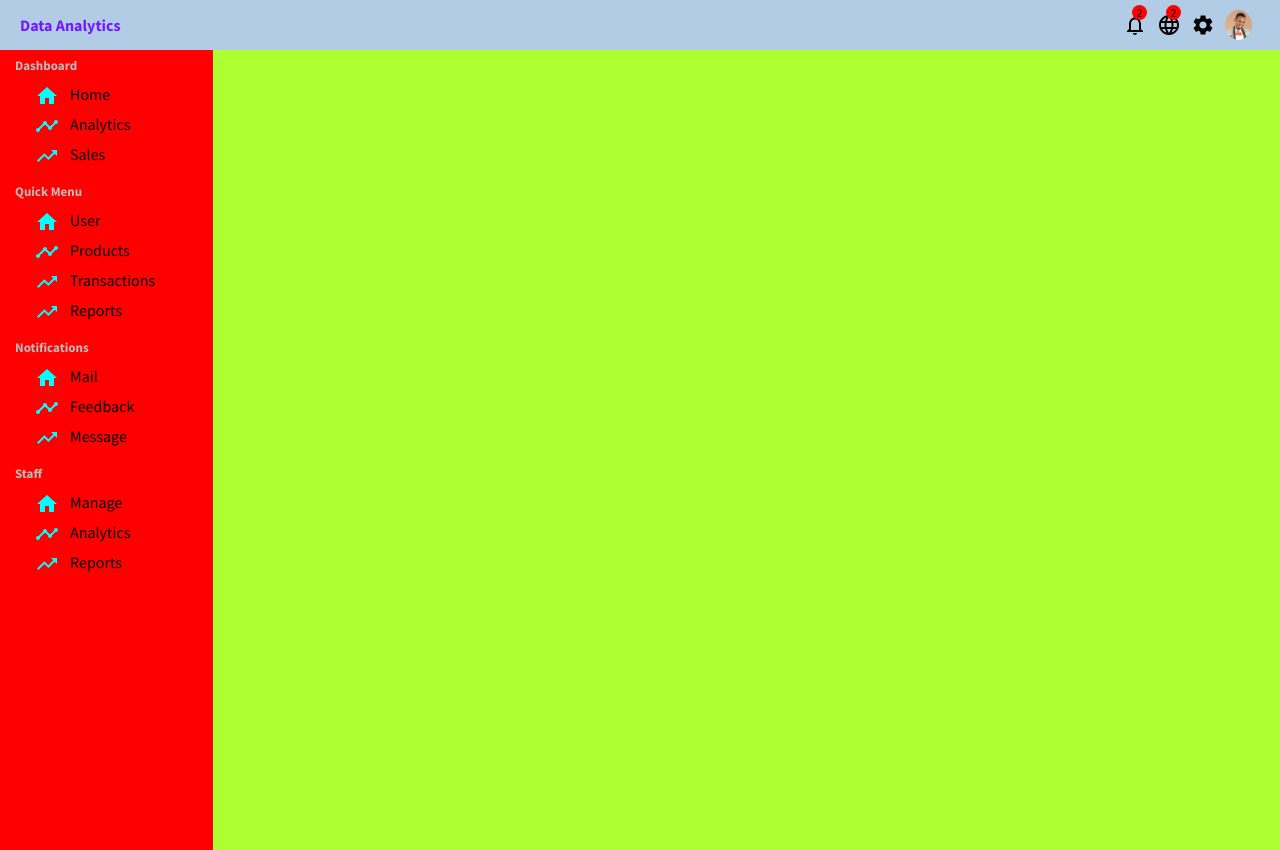
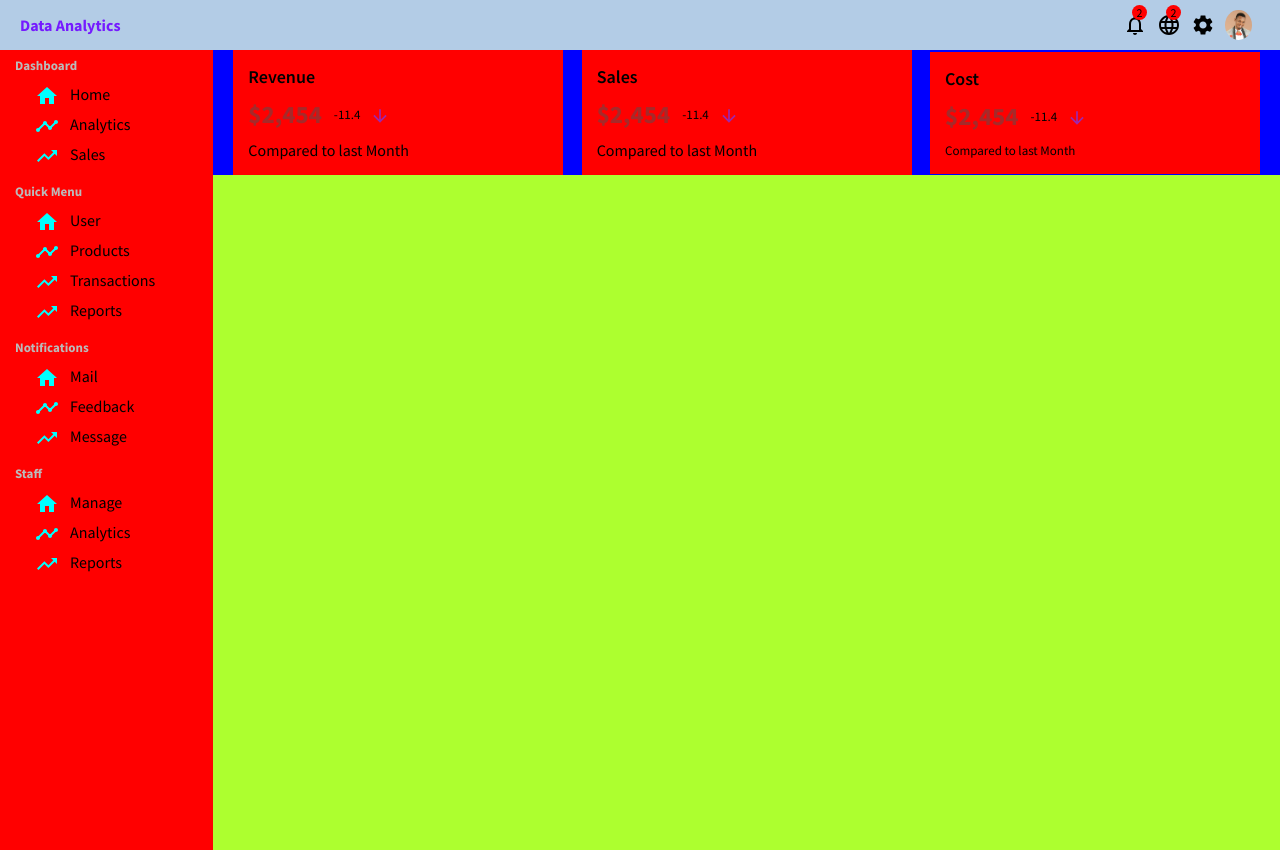
Before and after one commit to amiokuefe1/dasboard, a React (Create React App) app: page / in a window 1280 px wide. Built offline with nearby package versions, Linux system fonts and the light colour scheme.

Commit message:
I have added the first row on the homedashboard, next I will put that row as a separate react component

```diff
--- a/src/App.js
+++ b/src/App.js
@@ -16,7 +16,7 @@ function App() {
         <MainSideBar />
 
         <div className="right">
-          {/* <HomeDashBoard /> */}
+          <HomeDashBoard />
 
         </div>
 
--- a/src/components/homeDashBoard/HomeDashBoard.jsx
+++ b/src/components/homeDashBoard/HomeDashBoard.jsx
@@ -1,10 +1,62 @@
 import React from 'react'
 import "./homeDashBoard.css"
+import {ArrowDownward} from '@mui/icons-material';
 
 function HomeDashBoard() {
   return (
     <div className='homeDashBoardContainer'>
-        homeDashBoard
+
+        <div className='revenueSalesContainer'>
+          <div className='revenueSalesContainerItem'>
+            Revenue
+            <p> <b>$2,454 </b>
+              <span className='indexValue'>-11.4</span>
+              <span className='arrow'>
+                <ArrowDownward
+                    color="secondary"
+                    fontSize='small'/>
+              </span> <br/>
+              {/* <span className='footerNote'>Compared to last Month</span> */}
+
+            </p>
+            Compared to last Month
+
+           </div>{/*End of revenueSalesContainerItem */}
+
+           <div className='revenueSalesContainerItem'>
+            Sales
+            <p> <b>$2,454 </b>
+              <span className='indexValue'>-11.4</span>
+              <span className='arrow'>
+                <ArrowDownward
+                    color="secondary"
+                    fontSize='small'/>
+              </span> <br/>
+              {/* <span className='footerNote'>Compared to last Month</span> */}
+
+            </p>
+            Compared to last Month
+
+           </div>{/*End of revenueSalesContainerItem */}
+
+           <div className='revenueSalesContainerItem'>
+            Cost
+            <p> <b>$2,454 </b>
+              <span className='indexValue'>-11.4</span>
+              <span className='arrow'>
+                <ArrowDownward
+                    color="secondary"
+                    fontSize='small'/>
+              </span> <br/>
+              {/* <span className='footerNote'>Compared to last Month</span> */}
+
+            </p>
+            Compared to last Month
+
+           </div>{/*End of revenueSalesContainerItem */}
+
+        </div>
+
     </div>
   )
 }
--- a/src/components/homeDashBoard/homeDashBoard.css
+++ b/src/components/homeDashBoard/homeDashBoard.css
@@ -1,3 +1,57 @@
 .homeDashBoardContainer{
     background-color: blue;
+    padding: 0px 20px;
 }
+
+.revenueSalesContainer{
+    display: flex;
+    flex-direction: row;
+    justify-content: space-between;
+    align-items: center;
+    flex-wrap: wrap;
+}
+
+.revenueSalesContainer > div{
+    padding: 15px;
+    width: 300px;
+    background-color: red;
+}
+
+.revenueSalesContainer > div::first-line{
+    font-weight: 600;
+    font-size: large;
+}
+
+.revenueSalesContainerItem > p {
+    position: relative;
+    padding: 10px 0px;
+
+}
+
+.revenueSalesContainerItem > p> b{
+    color: brown;
+    font-size: 25px;
+}
+
+.indexValue{
+    position:absolute;
+    padding:8px 12px 0px;
+    font-size: small;
+
+}
+
+.arrow{
+    position: absolute;
+    padding:8px 12px 0px;
+    left: 110px;
+}
+
+/* .footerNote{
+    color: black;
+} */
+
+.revenueSalesContainerItem:last-child{
+    font-size: 13px;
+    /* color: blue; */
+
+}
```
Also changed, not shown: src/components/homeDashBoard/revenueSalesCost/RevenueSalesCost.jsx (added, +9 -0 lines), src/components/homeDashBoard/revenueSalesCost/revenueSalesCost.css (added).
